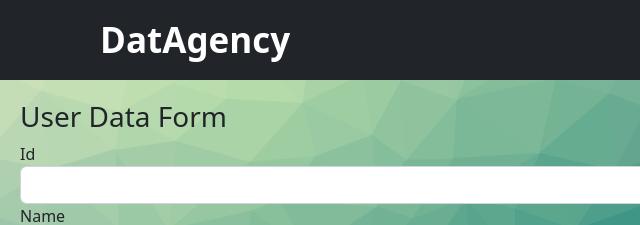
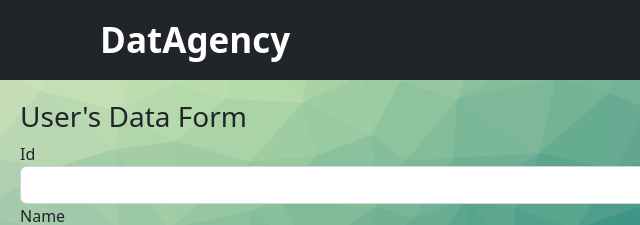
Before and after one commit to Anshika-Goyal15/Sessional-assessment-2, a plain HTML site: page index.html in a window 1280 px wide. Shown: the top 225 px of the page, 0-640 px from the left. Drawn offline with nearby package versions, Linux system fonts and the light colour scheme.

Commit message:
little data add

```diff
--- a/index.html
+++ b/index.html
@@ -35,7 +35,7 @@
     <!--Users Data Form-->
 
     <div id="userform">
-        <h3>User Data Form</h3>
+        <h3>User's Data Form</h3>
         <form>
             <div class="form-group">
               <label for="Id">Id</label>
```
